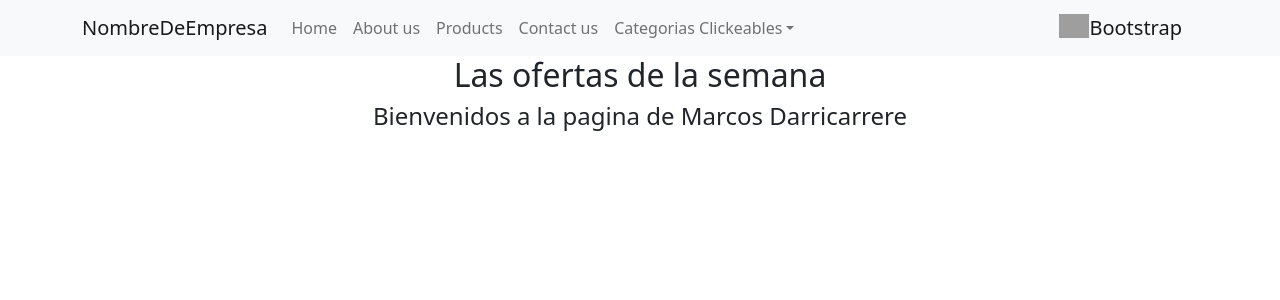
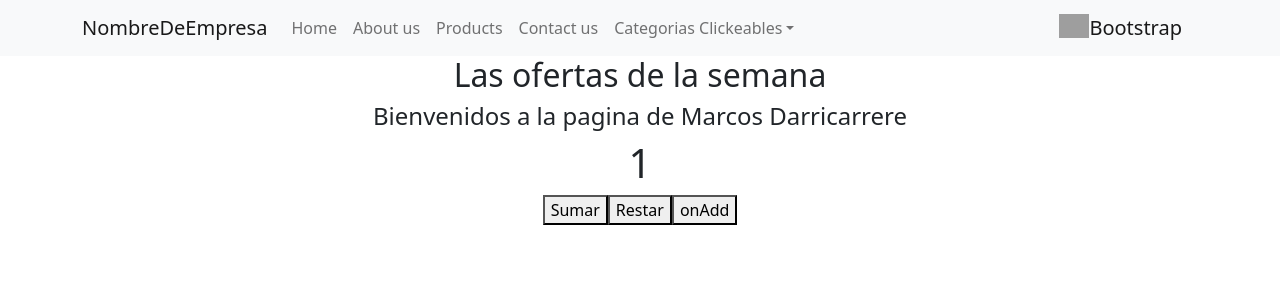
Before and after one commit to marcosdarri/coderhouse-desafio2, a React (Create React App) app: page / in a window 1280 px wide. Shown: the top 300 px of the page. Built offline with nearby package versions, Linux system fonts and the light colour scheme; grey boxes are pictures that could not be loaded.

Commit message:
Marcos Darricarrere Desafio 4

```diff
--- a/src/components/CartWidjet.jsx
+++ b/src/components/CartWidjet/CartWidjet.jsx
@@ -1,14 +1,16 @@
-export const CartWidjet = () => {
+const CartWidjet = () => {
   return (
-    <a class="navbar-brand" href="https://www.mercadolibre.com.uy/">
+    <a className="navbar-brand" href="https://www.mercadolibre.com.uy/">
               <img
                 src="https://img.icons8.com/material-outlined/24/000000/shopping-cart--v1.png"
                 alt=""
                 width="30"
                 height="24"
-                class="d-inline-block align-text-top"
+                className="d-inline-block align-text-top"
               />
               Bootstrap
             </a>
   );
 };
+
+export default CartWidjet;
--- /dev/null
+++ b/src/components/ItemCount/ItemCount.jsx
@@ -0,0 +1,27 @@
+import React from "react";
+import { useState } from 'react';
+
+function ItemCount({ stock, initial, onAdd }) {
+    const number = Number(initial);
+    const max = Number(stock);
+    const [count, setCount] = useState(number);
+
+  const sumar = () => {
+    if(count<max){
+        setCount(count + 1);
+    }
+  };
+  const restar = () => {
+    setCount(count - 1);
+  };
+  return (
+    <React.Fragment>
+        <h1>{count}</h1>
+      <button onClick={sumar}>Sumar</button>
+      <button onClick={restar}>Restar</button>
+      <button onClick={onAdd(count)}>onAdd</button>
+    </React.Fragment>
+  );
+}
+
+export default ItemCount;
--- a/src/components/ItemListContainer.jsx
+++ /dev/null
@@ -1,7 +0,0 @@
- export const ItemListContainer = (props) => {
-    return (
-      <div className="ItemListContainer">
-        <h4>{props.greeting}</h4>
-      </div>
-    );
-  }
--- /dev/null
+++ b/src/components/ItemListContainer/ItemListContainer.jsx
@@ -0,0 +1,16 @@
+import React from "react";
+import ItemCount from "../ItemCount/ItemCount";
+
+ const ItemListContainer = (props) => {
+  const onAdd = (count) =>{
+    console.log(count)
+  }
+    return (
+      <div className="ItemListContainer">
+        <h4>{props.greeting}</h4>
+        <ItemCount stock="5" initial="1" onAdd={onAdd}/>
+      </div>
+    );
+  }
+
+  export default ItemListContainer;
--- a/src/components/NavBar.jsx
+++ b/src/components/NavBar/NavBar.jsx
@@ -1,6 +1,6 @@
 import React from "react";
 import { Navbar, Nav, NavDropdown, Container } from "react-bootstrap";
-import { CartWidjet } from "./CartWidjet";
+import CartWidjet from "../CartWidjet/CartWidjet";
 
 const NavBar = () => {
   return (
```
Also changed, not shown: src/App.jsx (+8 -10 lines).
